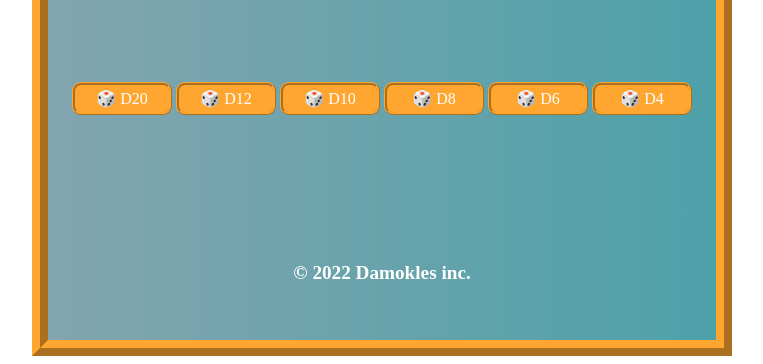
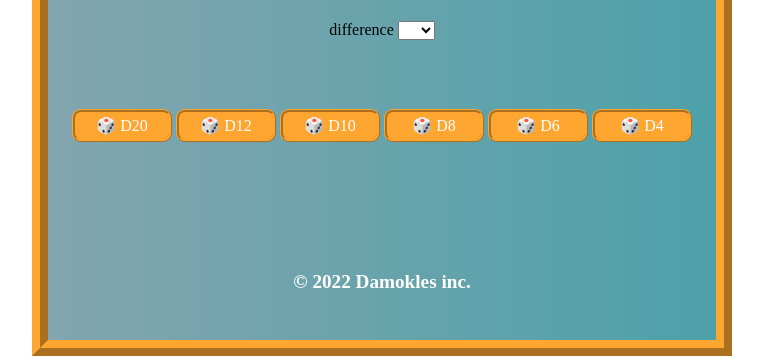
Before and after one commit to G-Jenkins/RPG-Dice-Roller, a plain HTML site: page index.html in a window 1280 px wide. Shown: the part 552-916 px from the top of the page, without its empty margins (258-1021 px from the left). Drawn offline with Linux system fonts and the light colour scheme; a web font is replaced by a local one.

Commit message:
Update index.html

```diff
--- a/index.html
+++ b/index.html
@@ -16,21 +16,6 @@
   </div>
 
 
-  <!-- <div class="dSelect" id="dSelect">
-    <label for="dice-select">Choose  DICE:</label>
-
-  <select name="diceTypes" id="dice-select">
-      <option value="">--Please choose an option--</option>
-      <option value="d4">D4</option>
-      <option value="d6">D6</option>
-      <option value="d8">D8</option>
-      <option value="d10">D10</option>
-      <option value="d12">D12</option>
-      <option value="d20">D20</option>
-  </select>
-  </div> -->
-
-
   <div class="diceImg"> </div><img src="dInit20.png" width="250" height='250' alt="images" class="dice" id="dicePic" />
   </div>
 
@@ -40,14 +25,26 @@
   <div class="rolledResult" id="rolled">
     <h2 id="putHere">20</h2>
   </div>
-
-  <div class="rollButtons">
-  <button id="buttonRolld20">🎲  D20</button>
-  <button id="buttonRolld12">🎲  D12</button>
-  <button id="buttonRolld10">🎲  D10</button>
-  <button id="buttonRolld8">🎲  D8</button>
-  <button id="buttonRolld6">🎲  D6</button>
-  <button id="buttonRolld4">🎲  D4</button>
+<div class="dropdown">
+  <label for="difference">difference</label>
+  <select name="diceDiff" id="diceDiff">
+    <option value="blank"></option>
+    <option value="+3">+3</option>
+    <option value="+2">+2</option>
+    <option value="+1">+1</option>
+    <option value="0">0</option>
+    <option value="-1">-1</option>
+    <option value="-2">-2</option>
+    <option value="-3">-3</option>
+  </select>
+</div>
+  <div class="rollButtons1">
+  <button class = "btnP" id="buttonRolld20">🎲  D20</button>
+  <button class = "btnP"id="buttonRolld12">🎲  D12</button>
+  <button class = "btnP"id="buttonRolld10">🎲  D10</button>
+  <button class = "btnP"id="buttonRolld8">🎲  D8</button>
+  <button class = "btnP"id="buttonRolld6">🎲  D6</button>
+  <button class = "btnP" id="buttonRolld4">🎲  D4</button>
 </div>
 <div class="footer">
   <h1>© 2022 Damokles inc.</h1>
```
